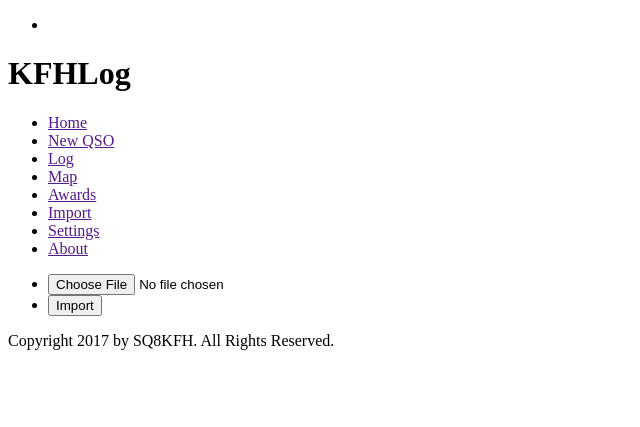
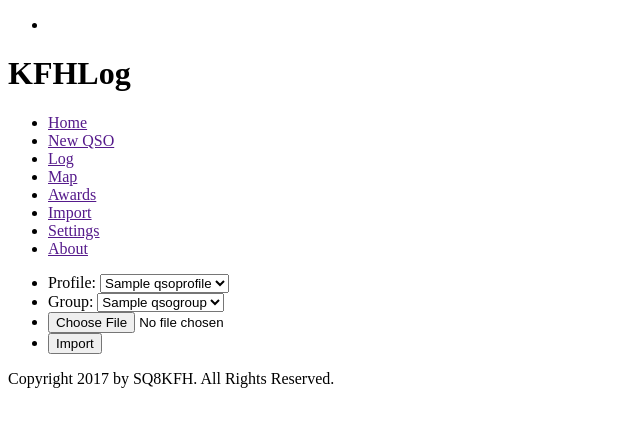
Before and after one commit to sq8kfh/kfhlog, a Python web app: template kfhlog/templates/import.jinja2 in a window 1280 px wide. Shown: the top 427 px of the page, without its empty margins (0-640 px from the left). Run offline with Jinja, Linux system fonts and the light colour scheme; the template is opened without the code that fills it: most values are stand-ins (such as "Sample title", 1, 10 or a date in 2020).

Commit message:
import tab: profile and group

```diff
--- a/kfhlog/templates/import.jinja2
+++ b/kfhlog/templates/import.jinja2
@@ -5,8 +5,22 @@
 {{message}}
 <form action="/import" method="post" enctype="multipart/form-data">
     <ul>
-    <li><input type="file" id="file" name="file" /></li>
-    <li><input type="submit" value="Import" /></li>
+        <li>
+            <label>Profile: <select name="qsoprofile">
+                {% for qsoprofile in qsoprofiles %}
+                <option value="{{ qsoprofile.id }}">{{ qsoprofile.name }}</option>
+                {% endfor %}
+            </select></label>
+        </li>
+        <li>
+            <label>Group: <select name="qsogroup">
+                {% for qsogroup in qsogroups %}
+                <option value="{{ qsogroup.id }}">{{ qsogroup.name }}</option>
+                {% endfor %}
+            </select></label>
+        </li>
+        <li><input type="file" id="file" name="file" /></li>
+        <li><input type="submit" value="Import" /></li>
     </ul>
 </form>
 </div>
```
Also changed, not shown: kfhlog/views/import_log.py (+11 -10 lines).
